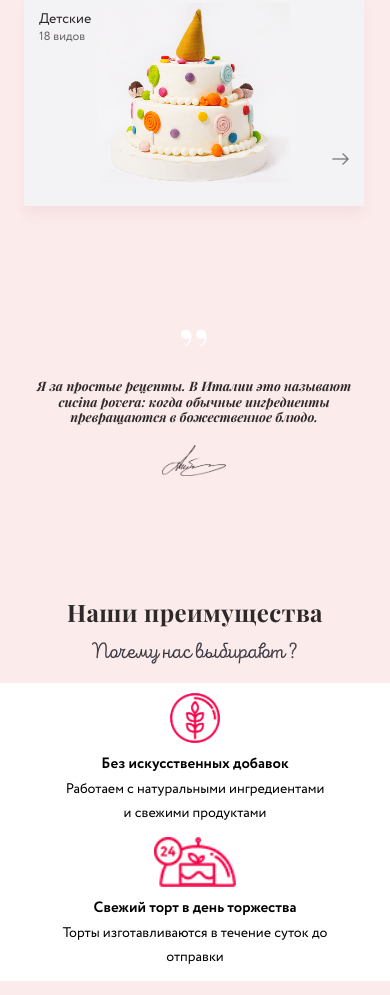
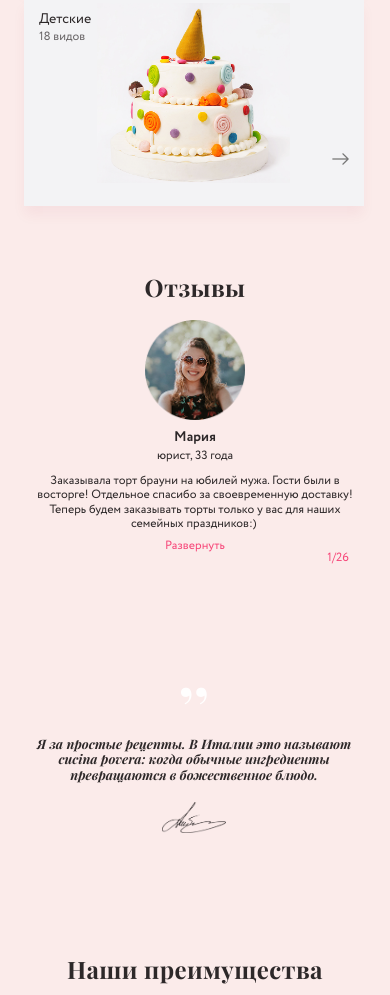
Before and after one commit to ZimnitskiYury/itechart_css-container, a plain HTML site: page index.html in a window 390 px wide. Shown: the part 1679-2674 px from the top of the page. Drawn offline with nearby package versions, Linux system fonts and the light colour scheme.

Commit message:
Add implementation of the responsive design for section 'Reviews'

```diff
--- a/css/reviews/dictum.css
+++ b/css/reviews/dictum.css
@@ -89,3 +89,47 @@
         font-size: 14px;
     }
 }
+
+@media (max-width:767px) {
+    .dictum {
+        flex-direction: column;
+    }
+    .dictum__user-photo {
+        width: 100px;
+        height: 100px;
+        margin: 0;
+        margin-bottom: 10px;
+    }
+    .dictum__content {
+        align-items: center;
+        justify-content: center;
+    }
+    .dictum__header {
+        align-items: center;
+        justify-content: center;
+    }
+    .dictum__user {
+        font-size: 14px;
+    }
+    .dictum__user-info {
+        font-size: 12px;
+    }
+    .dictum__annotation {
+        text-align: center;
+
+        font-size: 12px;
+        line-height: 14.4px;
+    }
+    .dictum__more {
+        margin: 0;
+
+        font-size: 12px;
+
+        align-self: center;
+    }
+    .dictum__more:hover {
+        text-decoration: underline;
+
+        text-shadow: 0 2px 10px rgba(255, 34, 34, 0.5);
+    }
+}
--- a/css/reviews/reviews.css
+++ b/css/reviews/reviews.css
@@ -103,8 +103,35 @@
 
 @media (max-width:767px) {
     .reviews {
-        display: none;
+        width: 87.5%;
+        height: auto;
+        padding: 48px 6.25% 0 6.25%;
+
+        background-image: unset;
+
+        align-items: center;
+    }
+    .reviews__title {
+        font-size: 24px;
+        line-height: auto;
+    }
+    .reviews__content {
+        display: flex;
+        flex-direction: column;
 
         width: 100%;
+        height: auto;
+
+        align-items: center;
+        justify-content: center;
+    }
+    .reviews__content__left {
+        display: none;
+    }
+    .reviews__content__right {
+        display: none;
+    }
+    .reviews__count {
+        align-self: flex-end;
     }
 }
--- a/index.html
+++ b/index.html
@@ -201,7 +201,7 @@
         </ol>
     </section>
 
-    <!-- REVIEWS WORKS ONLY IN DESTOP VERSION  -->
+    <!-- REVIEWS IS FULLTESTED AND WORKED FOR DESKTOP/TABLET/MOBILE -->
     <section class="reviews" id="reviews">
         <h2 class="reviews__title">Отзывы</h2>
         <div class="reviews__content">
@@ -216,7 +216,7 @@
             </a>
             <article class="dictum">
                 <div class="dictum__user-photo">
-                    <img src="./assets/img/reviews-persone.png" alt="reviews-persone">
+                    <img src="./assets/img/reviews-persone.png" alt="reviews-persone" height="100%" width="100%">
                 </div>
                 <div class="dictum__content">
                     <header class="dictum__header">
```
